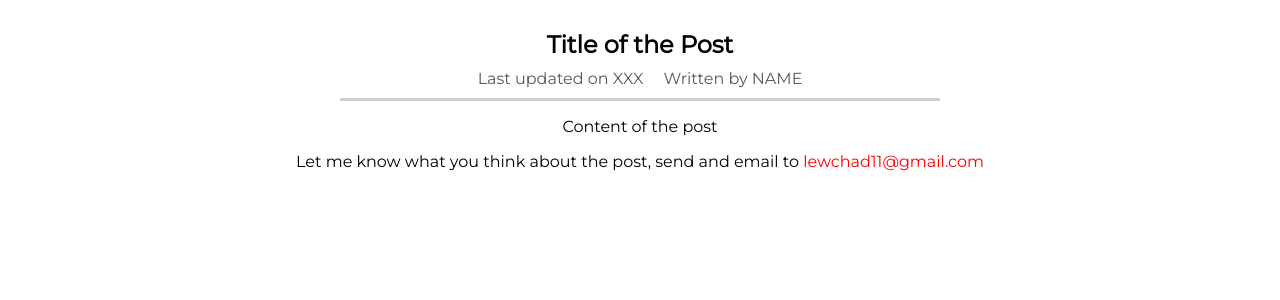
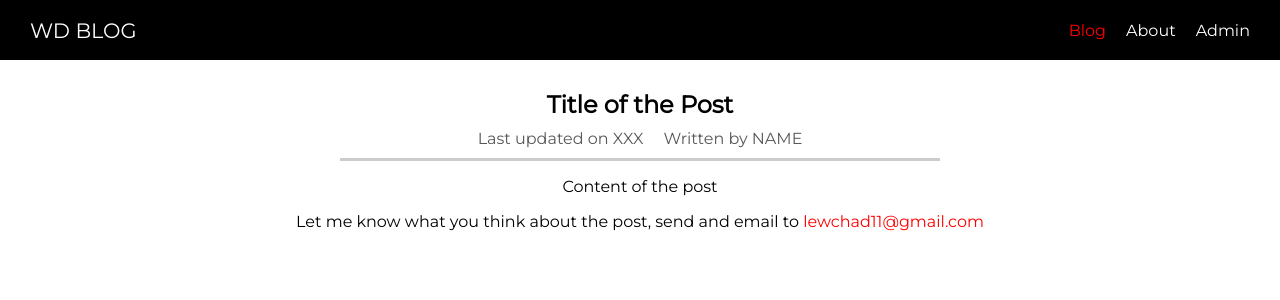
Before and after one commit to clew-bot/nuxt-blog, a Nuxt app: page /posts/1 in a window 1280 px wide. Shown: the top 300 px of the page. Built offline with nearby package versions, Linux system fonts and the light colour scheme.

Commit message:
navigation links

```diff
--- /dev/null
+++ b/components/Navigation/TheHeader.vue
@@ -0,0 +1,95 @@
+<template>
+<div class="header-container">
+  <header class="the-header">
+    <TheSideNavToggle @toggle="$emit('sidenavToggle')" />
+    <div class="logo">
+      <nuxt-link to="/">WD BLOG</nuxt-link>
+    </div>
+    <div class="spacer"></div>
+    <div class="navigation-items">
+      <ul class="nav-list">
+        <li class="nav-item"><nuxt-link to="/posts">Blog</nuxt-link></li>
+        <li class="nav-item"><nuxt-link to="/about">About</nuxt-link></li>
+        <li class="nav-item"><nuxt-link to="/admin">Admin</nuxt-link></li>
+      </ul>
+    </div>
+  </header>
+</div>
+</template>
+
+<script>
+import TheSideNavToggle from "@/components/Navigation/TheSideNavToggle";
+
+export default {
+  name: "TheHeader",
+  components: {
+    TheSideNavToggle
+  }
+};
+</script>
+
+
+<style scoped>
+.header-container {
+  height: 60px;
+}
+
+.the-header {
+  width: 100%;
+  position: fixed;
+  height: 60px;
+  display: flex;
+  justify-content: space-around;
+  align-items: center;
+  background-color: black;
+  z-index: 100;
+  box-sizing: border-box;
+  padding: 0 20px;
+}
+
+.logo {
+  margin: 0 10px;
+  font-size: 1.3rem;
+}
+
+.logo a {
+  text-decoration: none;
+  color: white;
+}
+
+.spacer {
+  flex: 1;
+}
+
+.navigation-items {
+  display: none;
+}
+
+@media (min-width: 768px) {
+  .navigation-items {
+    display: block;
+  }
+}
+
+.nav-list {
+  list-style: none;
+  padding: 0;
+  margin: 0;
+  display: flex;
+}
+
+.nav-item {
+  margin: 0 10px;
+}
+
+.nav-item a {
+  text-decoration: none;
+  color: white;
+}
+
+.nav-item a:hover,
+.nav-item a:active,
+.nav-item a.nuxt-link-active {
+  color: red;
+}
+</style>
--- /dev/null
+++ b/components/Navigation/TheSideNavToggle.vue
@@ -0,0 +1,33 @@
+<template>
+  <div
+    class="drawer-toggle"
+    role="button"
+    @click="$emit('toggle')">
+    <div class="bar"></div>
+    <div class="bar"></div>
+    <div class="bar"></div>
+  </div>
+</template>
+
+<style scoped>
+.drawer-toggle {
+  display: flex;
+  flex-direction: column;
+  justify-content: space-around;
+  height: 50%;
+  width: 35px;
+  cursor: pointer;
+}
+
+@media (min-width: 768px) {
+  .drawer-toggle {
+    display: none;
+  }
+}
+
+.drawer-toggle .bar {
+  width: 90%;
+  height: 2px;
+  background-color: white;
+}
+</style>
--- /dev/null
+++ b/components/Navigation/TheSidenav.vue
@@ -0,0 +1,93 @@
+<template>
+<div class="sidenav-container">
+  <div
+    v-if="show"
+    class="sidenav-backdrop"
+    @click="$emit('close')"></div>
+  <transition name="slide-side">
+    <div
+      v-if="show"
+      class="sidenav">
+      <ul
+        class="nav-list"
+        @click="$emit('close')">
+        <li class="nav-item"><nuxt-link to="/posts">Blog</nuxt-link></li>
+        <li class="nav-item"><nuxt-link to="/about">About</nuxt-link></li>
+        <li class="nav-item"><nuxt-link to="/admin">Admin</nuxt-link></li>
+      </ul>
+    </div>
+  </transition>
+</div>
+</template>
+
+<script>
+export default {
+  name: "TheSidenav",
+  props: {
+    show: {
+      type: Boolean,
+      default: false
+    }
+  }
+};
+</script>
+
+
+<style scoped>
+.sidenav-container {
+  height: 100%;
+  width: 100%;
+}
+
+.sidenav-backdrop {
+  width: 100%;
+  height: 100%;
+  background-color: rgba(0, 0, 0, 0.7);
+  z-index: 1000;
+  position: fixed;
+  top: 0;
+  left: 0;
+}
+
+.sidenav {
+  height: 100%;
+  width: 300px;
+  background-color: white;
+  z-index: 10000;
+  position: fixed;
+  top: 0;
+  left: 0;
+  box-sizing: border-box;
+  padding: 30px;
+}
+
+.slide-side-enter-active,
+.slide-side-leave-active {
+  transition: all 0.3s ease-out;
+}
+.slide-side-enter,
+.slide-side-leave-to {
+  transform: translateX(-100%);
+}
+
+.nav-list {
+  list-style: none;
+  padding: 0;
+  margin: 0;
+}
+
+.nav-item {
+  margin: 20px 0;
+}
+
+.nav-item a {
+  text-decoration: none;
+  color: black;
+  font-size: 1.5rem;
+}
+
+.nav-item a:hover,
+.nav-item a:active {
+  color: red;
+}
+</style>
--- a/layouts/default.vue
+++ b/layouts/default.vue
@@ -1,8 +1,27 @@
 <template>
   <div>
+    <TheHeader @sidenavToggle="displaySidenav=!displaySidenav" />
+    <TheSidenav :show="displaySidenav" @close="displaySidenav = false" />
     <Nuxt />
   </div>
 </template>
+
+<script>
+import TheHeader from '@/components/Navigation/TheHeader'
+import TheSidenav from '@/components/Navigation/TheSidenav'
+
+export default {
+  components: {
+    TheHeader, TheSidenav
+  },
+  data() {
+    return {
+      displaySidenav: false
+    }
+  }
+}
+</script>
+
 
 <style>
 html {
--- a/pages/index.vue
+++ b/pages/index.vue
@@ -8,17 +8,17 @@
       id="1"
       thumbnail="https://cdn-media-1.freecodecamp.org/ghost/2019/03/vueart.png"
       title="Hello there!"
-      previewText="This is my first post!"/>
+      previewText="Vue is all around solid"/>
       <PostPreview
       id="2"
       thumbnail="https://easybase.io/assets/images/posts_images/5-great-react-libraries-1.png"
       title="Hello there!"
-      previewText="This is my first post!"/>
+      previewText="React is better"/>
       <PostPreview
       id="3"
-      thumbnail="https://cdn-media-1.freecodecamp.org/ghost/2019/03/vueart.png"
+      thumbnail="https://cdn.searchenginejournal.com/wp-content/uploads/2019/04/the-seo-guide-to-angular-760x400.png"
       title="Hello there!"
-      previewText="This is my first post!"/>
+      previewText="Angular sucks"/>
     </section>
       </div>
 </template>
@@ -38,6 +38,8 @@
   position: relative;
   padding: 30px;
   box-sizing: border-box;
+  /* detected by webpack which is used behind the scences will search for this image, optimize and copy to deployment */
+  background-image: url('~assets/images/main-page-background.jpg');
   background-position: center;
   background-size: cover;
 }
```
Also changed, not shown: assets/images/main-page-background.jpg (added).
